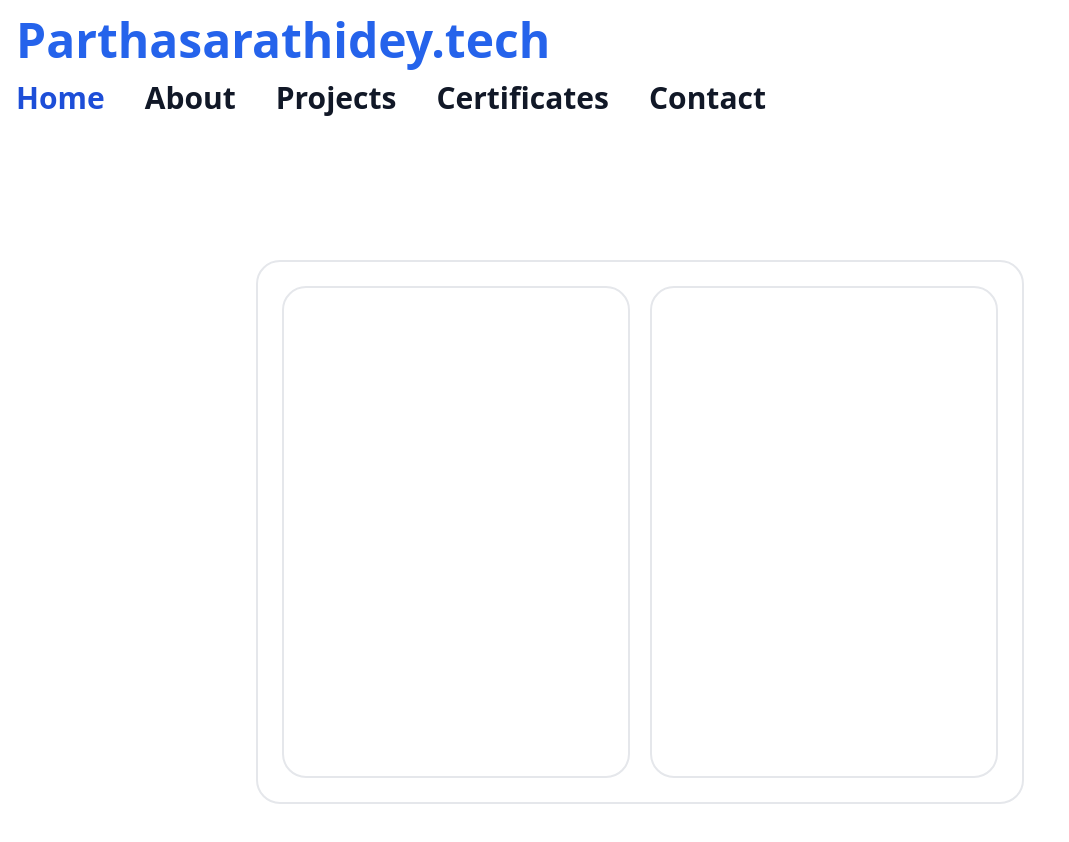
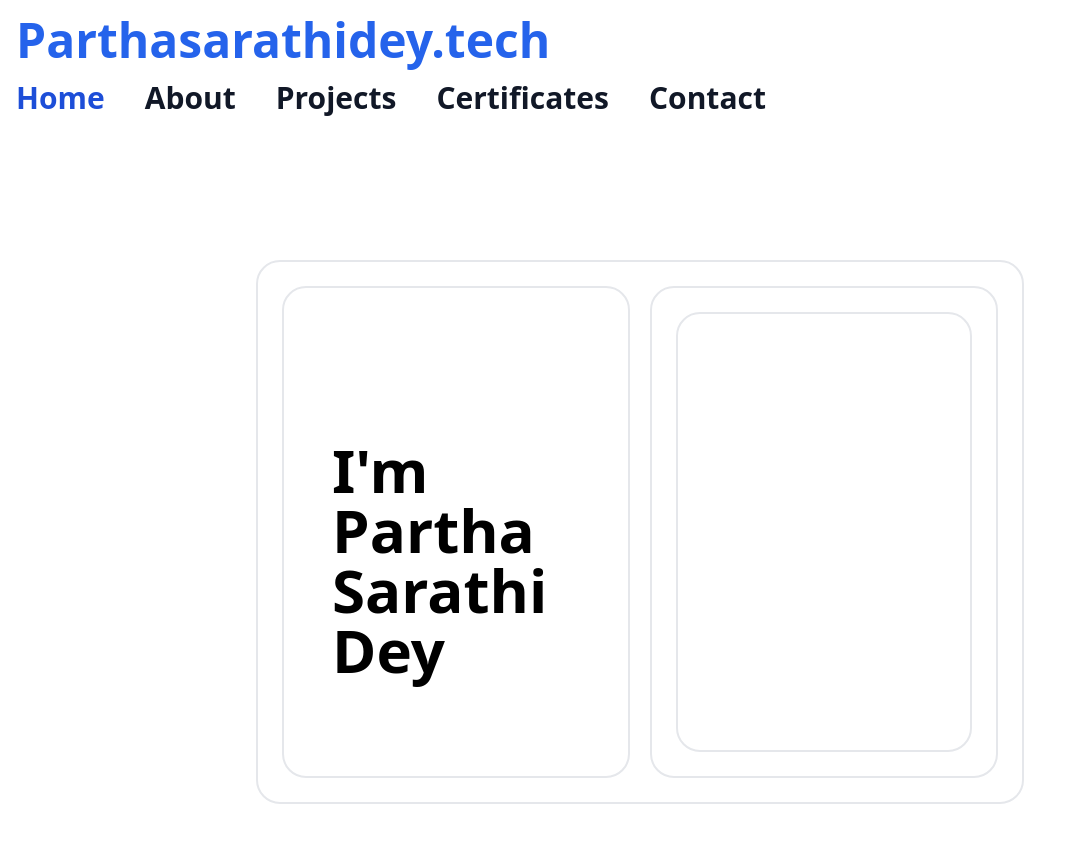
Before and after one commit to parthasdey2304/portfolio-3, a React (Vite) app: page / in a window 1280 px wide. Shown: the top 842 px of the page, without its empty margins (0-1069 px from the left). Built offline with nearby package versions, Linux system fonts and the light colour scheme.

Commit message:
initial commit

```diff
--- a/src/App.jsx
+++ b/src/App.jsx
@@ -7,8 +7,16 @@ function App() {
       <Navbar />
       <div className='w-full h-screen p-4 md:px-64 md:py-32'>
         <div className='w-full h-full border-2 md:flex md:space-x-5 p-6 rounded-3xl'>
-          <div className='w-full h-full border-2 rounded-3xl'></div>
-          <div className='w-full h-full border-2 rounded-3xl'></div>
+          <div className='w-full h-full border-2 rounded-3xl p-6'>
+            <div className='rounded-3xl w-full h-full p-6 py-32 flex-col'>
+              <h1 className='text-6xl font-semibold'>I'm Partha Sarathi Dey</h1>
+            </div>
+          </div>
+          <div className='w-full h-full border-2 rounded-3xl p-6'>
+            <div className='border-2 rounded-3xl w-full h-full p-6'>
+
+            </div>
+          </div>
         </div>
       </div>
     </div>
```
